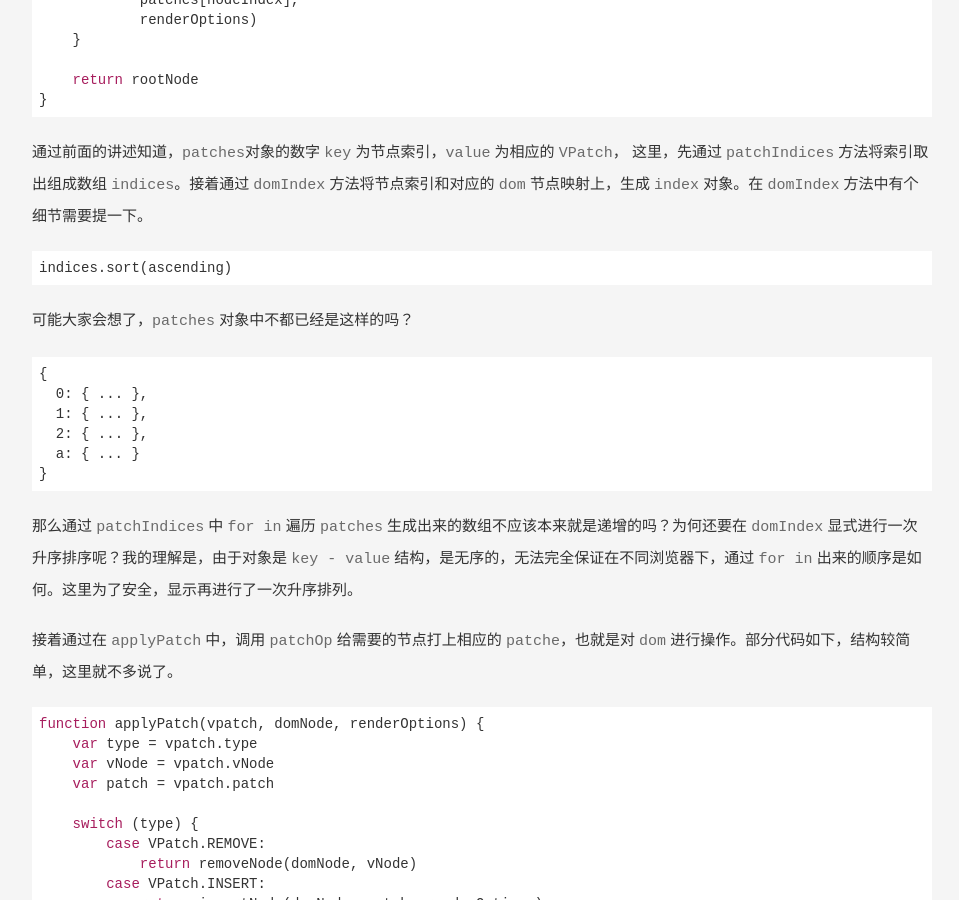
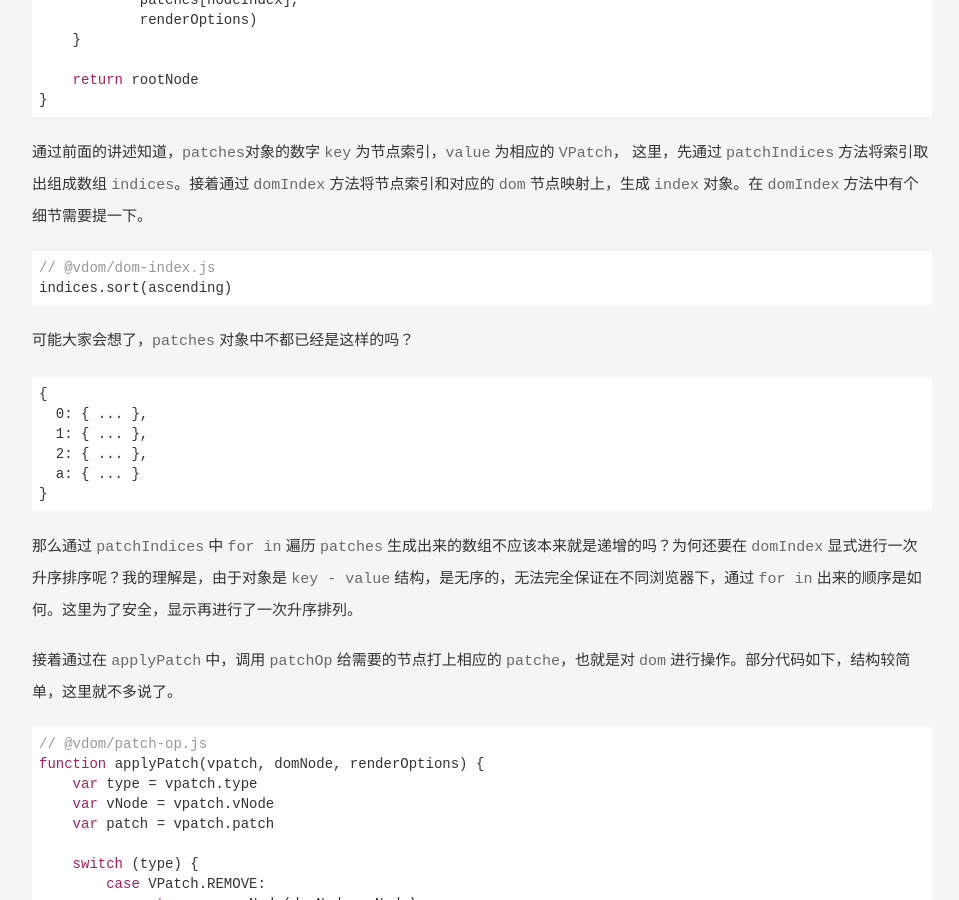
Before and after one commit to AxeMea/axemea.github.com, a Jekyll site: the page built from _posts/2017-02-20-virtual-dom源码剖析.md, in a window 1280 px wide and 900 px high, scrolled down 8736 px. Shown: the whole window, without its empty margins (158-1117 px from the left). Built offline with Jekyll 4.4.1, drawn with Linux system fonts in a browser that asks for light colours; comment, search, counter and statistics services are not loaded.

Commit message:
post: update virtual-don

````diff
--- a/_posts/2017-02-20-virtual-dom源码剖析.md
+++ b/_posts/2017-02-20-virtual-dom源码剖析.md
@@ -398,6 +398,7 @@ function patchRecursive(rootNode, patches, renderOptions) {
 通过前面的讲述知道，`patches`对象的数字 `key` 为节点索引，`value` 为相应的 `VPatch`， 这里，先通过 `patchIndices` 方法将索引取出组成数组 `indices`。接着通过 `domIndex` 方法将节点索引和对应的 `dom` 节点映射上，生成 `index` 对象。在 `domIndex` 方法中有个细节需要提一下。
 
 ```Javascript
+// @vdom/dom-index.js
 indices.sort(ascending)
 ```
 
@@ -417,6 +418,7 @@ indices.sort(ascending)
 接着通过在 `applyPatch` 中，调用 `patchOp` 给需要的节点打上相应的 `patche`，也就是对 `dom` 进行操作。部分代码如下，结构较简单，这里就不多说了。
 
 ```Javascript
+// @vdom/patch-op.js
 function applyPatch(vpatch, domNode, renderOptions) {
     var type = vpatch.type
     var vNode = vpatch.vNode
@@ -489,6 +491,7 @@ items = {
 方法的最开始，进行了两个特殊逻辑判断。
 
 ```Javascript
+// @vtree/diff.js
 ...
 
 if (bFree.length === bChildren.length) {
````
